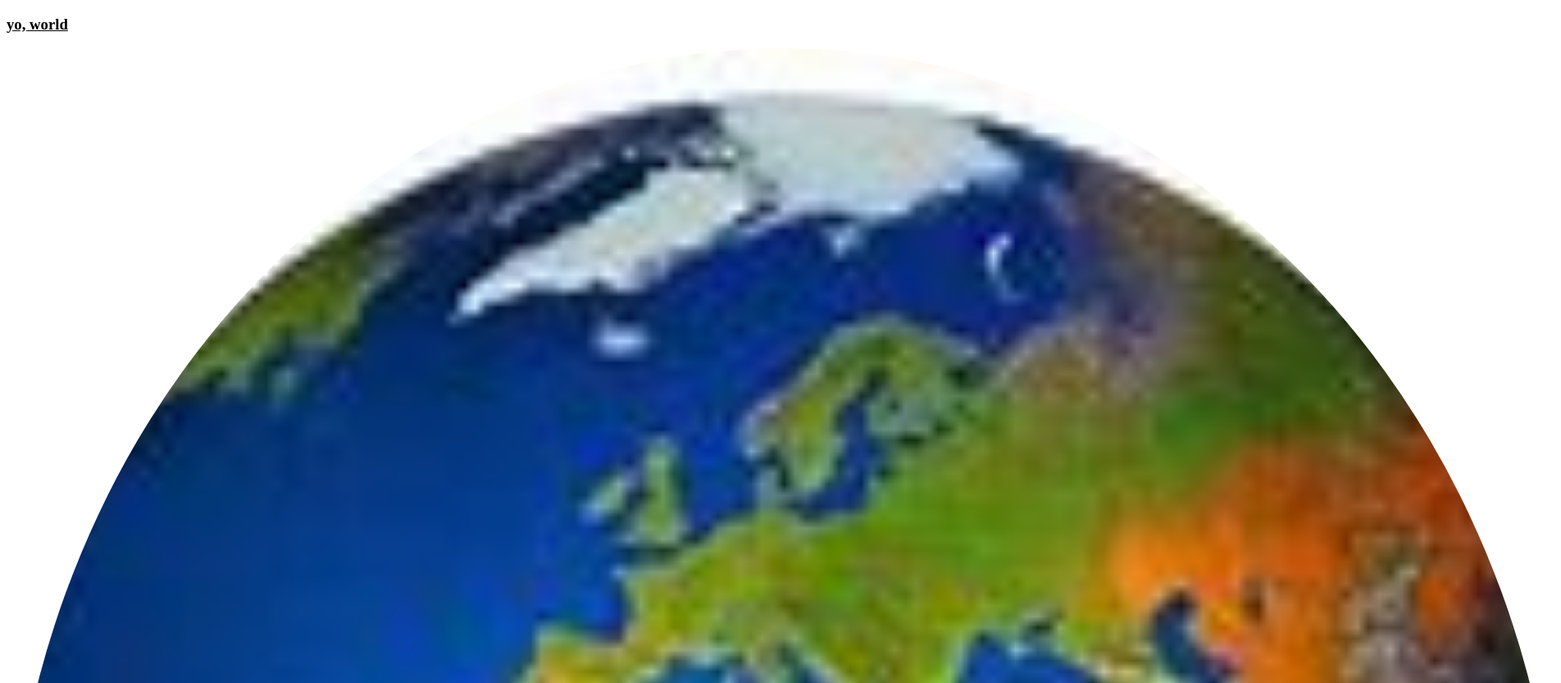
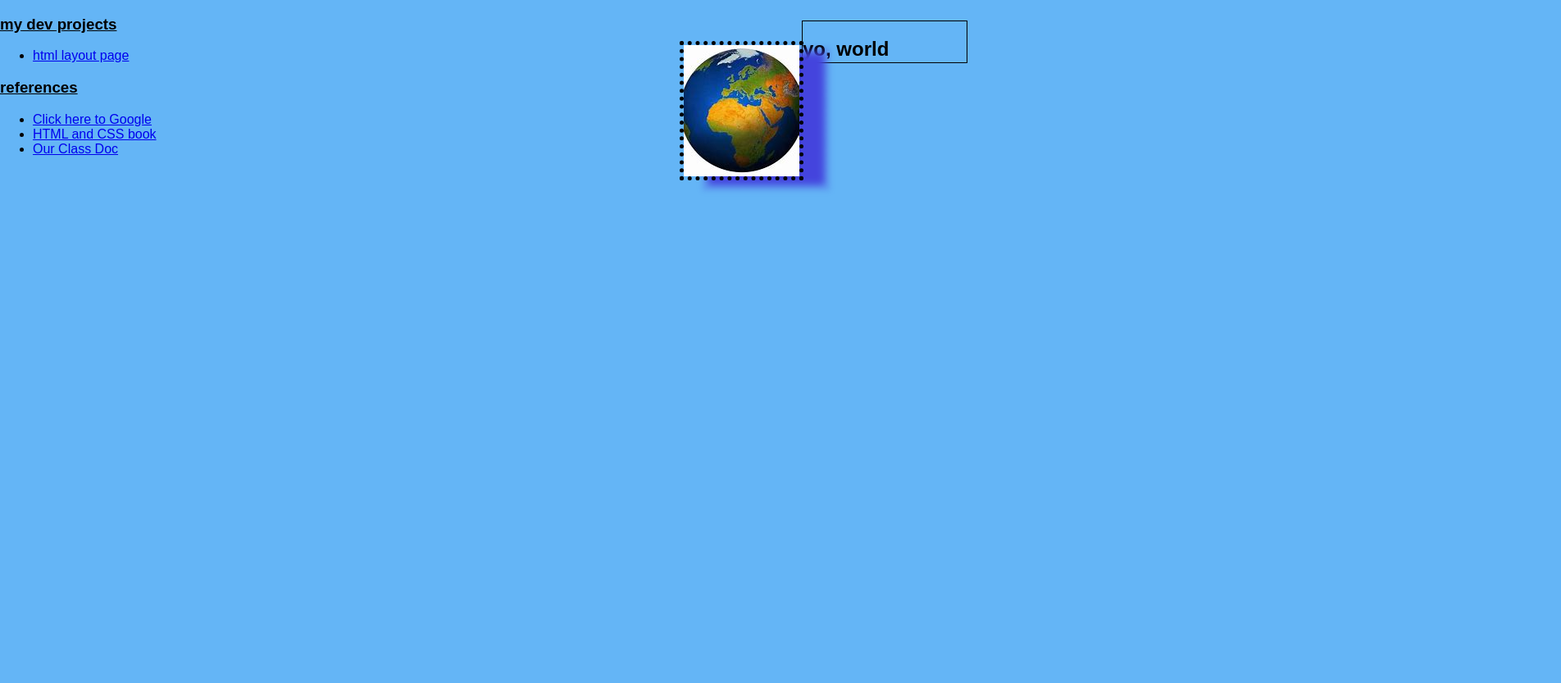
Before and after one commit to afranks5/WebDevPortfolio, a plain HTML site: page index.html in a window 1280 px wide. Shown: the top 833 px of the page at 82% size, 1904 px wide, since content can reach past the window. After the commit the page ends 800 px from the top, so only its background shows below. Drawn offline with Linux system fonts and the light colour scheme; a web font is replaced by a local one.

Commit message:
Add files via upload

```diff
--- /dev/null
+++ b/css/style.css
@@ -0,0 +1,57 @@
+@import url('https://fonts.googleapis.com/css?family=Sawarabi+Mincho');
+
+#* {
+  border: solid 5px red;
+    //display: block;
+}
+
+.mute-box{
+  padding:0px;
+  margin:0px;
+}
+
+#nav-header{
+  background-color: #green;
+  height:50px;
+  width:200px;
+  border: solid 1px;
+  position: absolute;
+  right: 100px;
+  top:25px;
+}
+
+#main-content{
+  float:clear;
+  position:absolute;
+  top:50px;
+  right:300px;
+}
+
+#list-content{
+  float:left;
+
+}
+
+body {
+  background-color: #64B5F6;
+
+  font-family: 'Sawarabi Mincho', sans-serif;
+  font-size: 16px;
+    padding:0px;
+  margin:0px;
+}
+
+img {
+
+}
+h3 {
+		text-decoration: underline
+}
+
+#catPic {
+  filter: drop-shadow(30px 10px 4px #4444dd);
+
+}
+.allPics {
+  border: dotted 5px black;
+}
--- a/index.html
+++ b/index.html
@@ -1,13 +1,65 @@
-<!DOCTYPE HTML>
-<html>
+<!DOCTYPE html>
+<html lang="en" >
 
 <head>
-	<title>Alex's World</title>
-	<link rel = "stylesheet" type = "text/css" href = "style/helloWorld.css">
+  <meta charset="UTF-8">
+  <title>Alex's Webpage</title>
+
+
+
+      <link rel="stylesheet" href="css/style.css">
+
+
 </head>
 
 <body>
-	<h3>yo, world</h3>
-	<img src="img/th.jpg"/>
+
+  <body>
+
+  <div id="nav-header" class="mute-box">
+  <h2>yo, world</h2>
+  </div>
+
+    <div id="main-content" class="mute-box">
+
+  <img id="catPic" class="allPics dropShadow mainScreen trueBlue" src="https://afranks5.github.io/WebDevPortfolio/img/th.jpg" />
+  </div>
+
+      <div id="list-content" class="mute-box">
+
+  <h3>my dev projects</h3>
+  <ul>
+    <li>
+      <a href="devprojects/page-layout/layout.html"> html layout page
+		</a>
+    </li>
+
+  </ul>
+
+  <h3>references</h3>
+  <ul>
+    <li><a href="http://google.com" target="_blank">
+	Click here to Google
+	</a></li>
+    <li><a href="http://www.htmlandcssbook.com/" target="_blank">
+
+	HTML and CSS book
+	</a></li>
+
+
+    <li><a href="https://docs.google.com/document/d/1OsthduX3FR6_PELVIpTpB1wWZUZKoRXT7EYHhKgWYbQ/edit?usp=sharing" target="_blank">Our Class Doc</a></li>
+</div>
 </body>
+
 </html>
+
+
+
+    <script  src="js/index.js"></script>
+
+
+
+
+</body>
+
+</html>
--- /dev/null
+++ b/js/index.js
@@ -0,0 +1,2 @@
+console.log("hi there " + x);
+x="alex";
```
Also changed, not shown: README.txt (added), license.txt (added).
